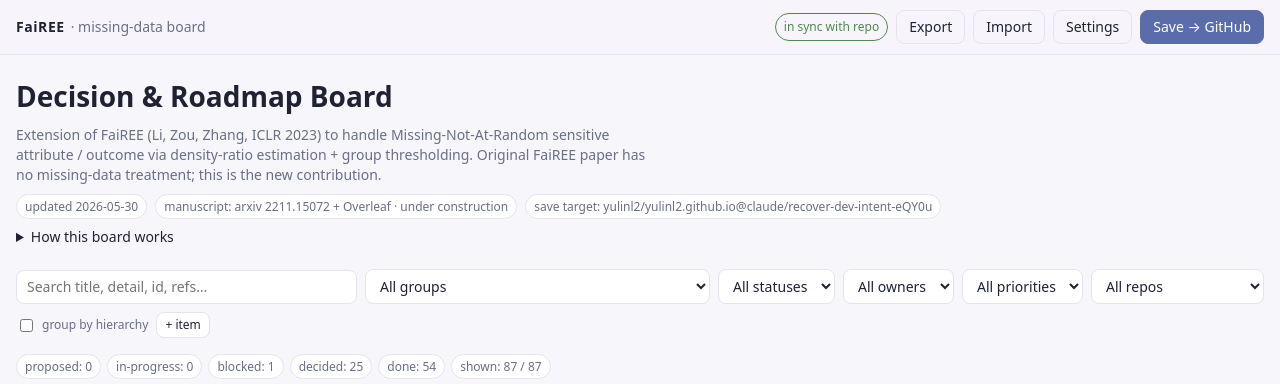
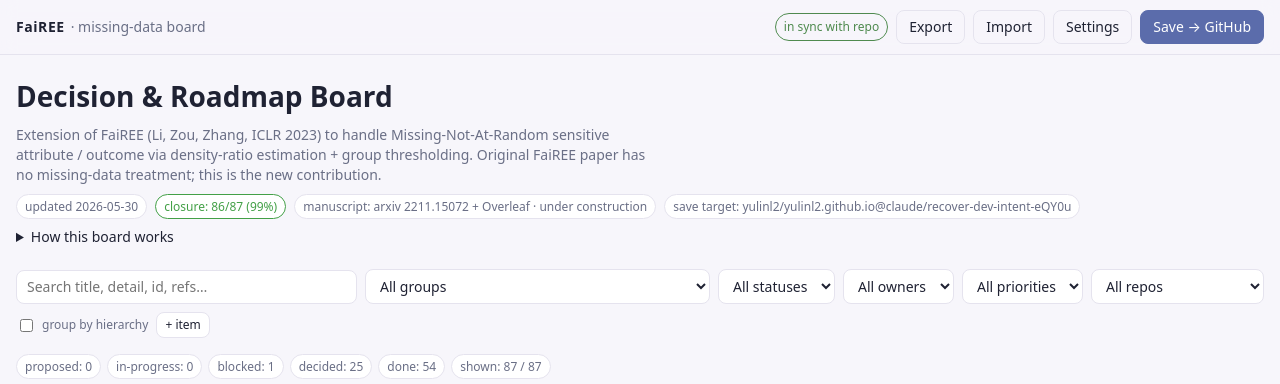
Before and after one commit to yulinl2/yulinl2.github.io, a Jekyll site: the page fairee-board/index.html, which Jekyll copies as it is, in a window 1280 px wide. Shown: the top 384 px of the page. Built offline with Jekyll 4.4.1, drawn with Linux system fonts in a browser that asks for light colours; part of the change alters nothing that is shown.

Commit message:
board: + closure-rate chip in the header
Surfaces "how much is done" at a glance. With 86/87 items now in
done/closed/decided, the chip will read "closure: 86/87 (99%)" and
turn green. Pure UI polish for the closest audience (the maintainer
opening the board); cost is ~10 lines of JS + 1 line of CSS.

```diff
--- a/fairee-board/assets/css/board.css
+++ b/fairee-board/assets/css/board.css
@@ -43,6 +43,7 @@ body{font:14px/1.45 system-ui,-apple-system,Segoe UI,Roboto,Helvetica,Arial,sans
 .meta{display:flex;gap:8px;flex-wrap:wrap;margin:6px 0 8px}
 .chip{font-size:12px;color:var(--muted);background:var(--card);border:1px solid var(--line);padding:3px 8px;border-radius:99px}
 .chip.warn{color:var(--warn);border-color:var(--warn)}
+.chip.ok{color:var(--ok, #43a047);border-color:var(--ok, #43a047)}
 .how{margin:8px 0;color:var(--muted)}
 .how summary{cursor:pointer;color:var(--fg)}
 .how ul{margin:8px 0 0 18px}
--- a/fairee-board/assets/js/board.js
+++ b/fairee-board/assets/js/board.js
@@ -68,6 +68,18 @@
     const ms = p.manuscript || {};
     $('#chipManuscript').textContent = 'manuscript: arxiv ' + (ms.arxiv_anchor || '—') + ' + Overleaf · ' + (ms.status || '');
     $('#chipBranch').textContent     = 'save target: ' + settings.owner + '/' + settings.repo + '@' + settings.branch;
+    // Closure-rate chip — surfaces "how much is done" at a glance
+    const items = state.items || [];
+    if (items.length){
+      const closed = items.filter(it => ['done', 'closed', 'decided'].includes(it.status)).length;
+      const pct = Math.round(100 * closed / items.length);
+      const el = $('#chipClosure');
+      if (el){
+        el.textContent = `closure: ${closed}/${items.length} (${pct}%)`;
+        el.classList.toggle('ok',   pct >= 95);
+        el.classList.toggle('warn', pct < 70);
+      }
+    }
   }
 
   function renderFilters(){
--- a/fairee-board/index.html
+++ b/fairee-board/index.html
@@ -33,6 +33,7 @@
     <p id="projectSummary" class="lede">—</p>
     <div class="meta">
       <span class="chip" id="chipUpdated">updated —</span>
+      <span class="chip" id="chipClosure" title="Share of items in done/closed/decided status">closure —</span>
       <span class="chip" id="chipManuscript">manuscript —</span>
       <span class="chip" id="chipBranch">branch —</span>
       <span class="chip warn" id="chipDirty" hidden>unsaved changes</span>
```
